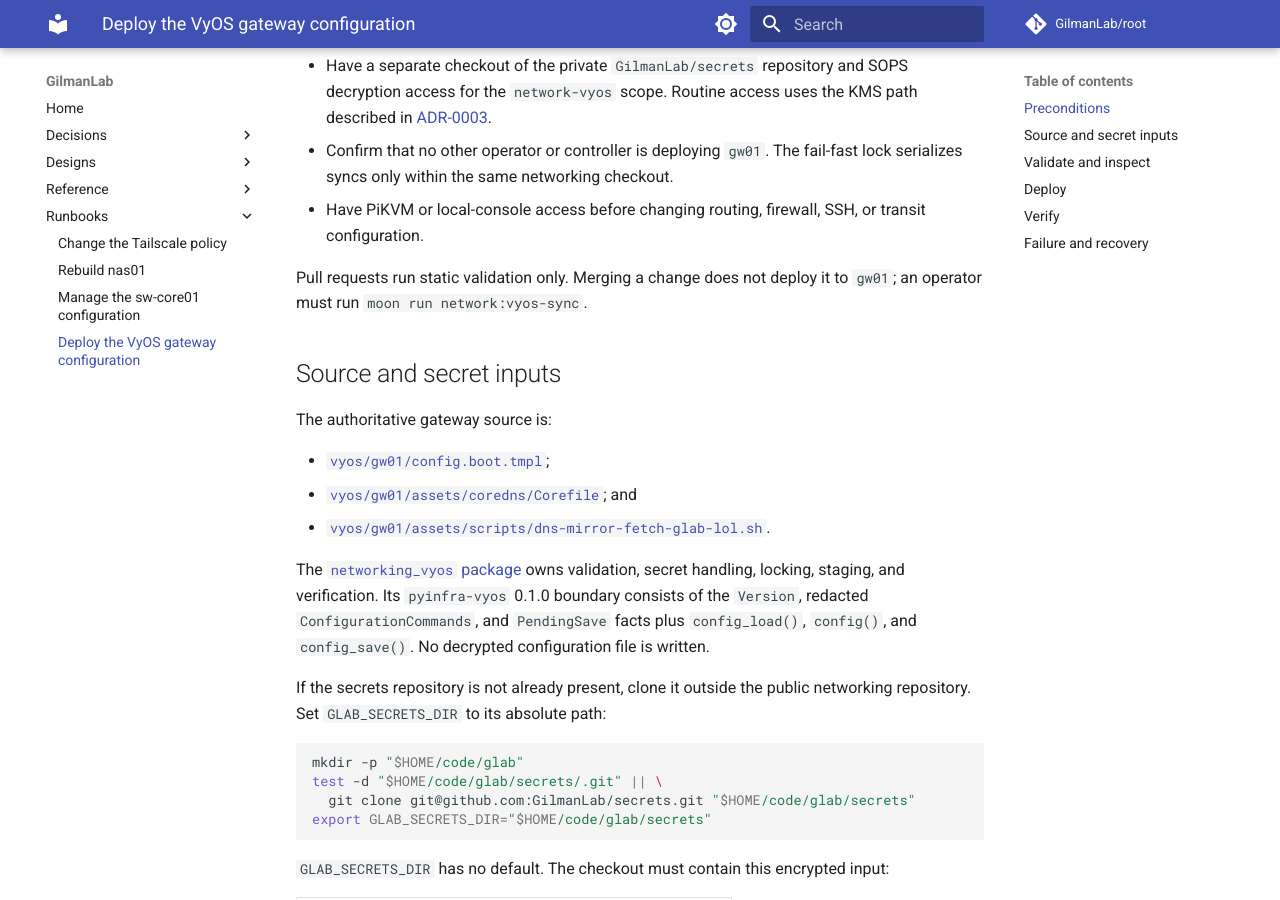
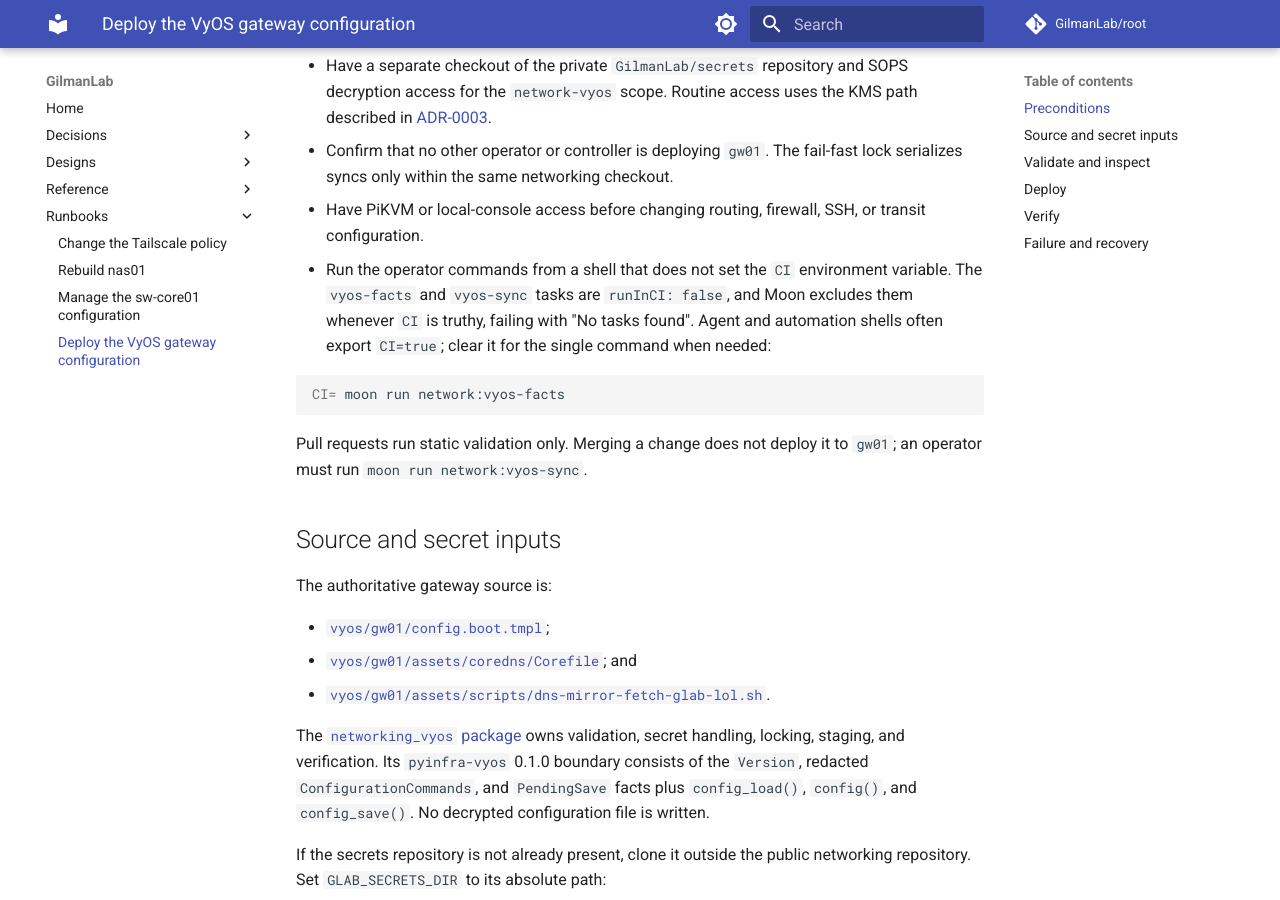
Before and after one commit to GilmanLab/root, an MkDocs documentation site: the page built from docs/docs/runbooks/vyos-gateway-deployment.md, in a window 1280 px wide and 900 px high, scrolled down 446 px. Built offline with MkDocs 1.6.1 and Material for MkDocs 9.7.7, drawn with Linux system fonts in a browser that asks for light colours; comment, search, counter and statistics services are not loaded.

Commit message:
docs(runbooks): warn that CI-flagged shells hide vyos operator tasks (#20)

````diff
--- a/docs/docs/runbooks/vyos-gateway-deployment.md
+++ b/docs/docs/runbooks/vyos-gateway-deployment.md
@@ -27,6 +27,15 @@ canonical source for addresses, interfaces, and VLANs.
   fail-fast lock serializes syncs only within the same networking checkout.
 - Have PiKVM or local-console access before changing routing, firewall, SSH, or
   transit configuration.
+- Run the operator commands from a shell that does not set the `CI`
+  environment variable. The `vyos-facts` and `vyos-sync` tasks are
+  `runInCI: false`, and Moon excludes them whenever `CI` is truthy, failing
+  with "No tasks found". Agent and automation shells often export `CI=true`;
+  clear it for the single command when needed:
+
+  ```bash
+  CI= moon run network:vyos-facts
+  ```
 
 Pull requests run static validation only. Merging a change does not deploy it
 to `gw01`; an operator must run `moon run network:vyos-sync`.
````
